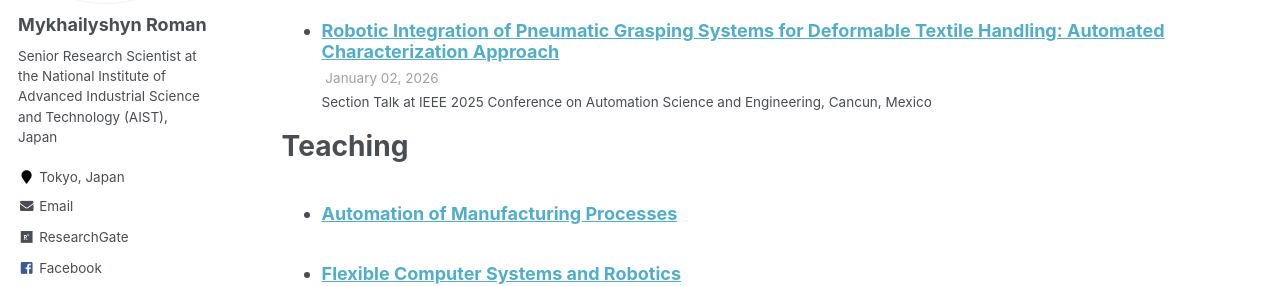
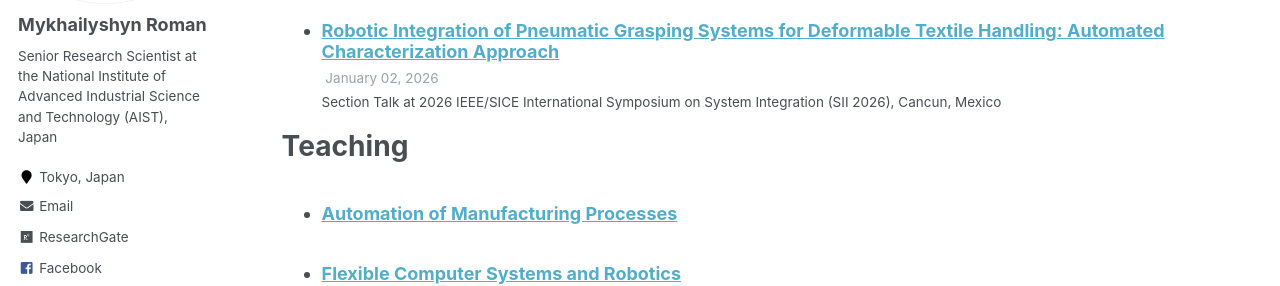
Before and after one commit to RomanMykhailyshyn/RomanMykhailyshyn.github.io, a Jekyll site: the page built from _pages/cv.md, in a window 1280 px wide and 900 px high, scrolled down 9299 px. Shown: the part 166-452 px from the top of the window. Built offline with Jekyll 4.4.1, drawn with Linux system fonts in a browser that asks for light colours; some web fonts are replaced.

Commit message:
Update 2026-SII.md

```diff
--- a/_talks/2026-SII.md
+++ b/_talks/2026-SII.md
@@ -3,7 +3,7 @@ title: "Robotic Integration of Pneumatic Grasping Systems for Deformable Textile
 collection: talks
 type: "Section Talk"
 permalink: /talks/2026-SII
-venue: "IEEE 2025 Conference on Automation Science and Engineering"
+venue: "2026 IEEE/SICE International Symposium on System Integration (SII 2026)"
 date: 2026-01-02
 location: "Cancun, Mexico"
 ---
```
